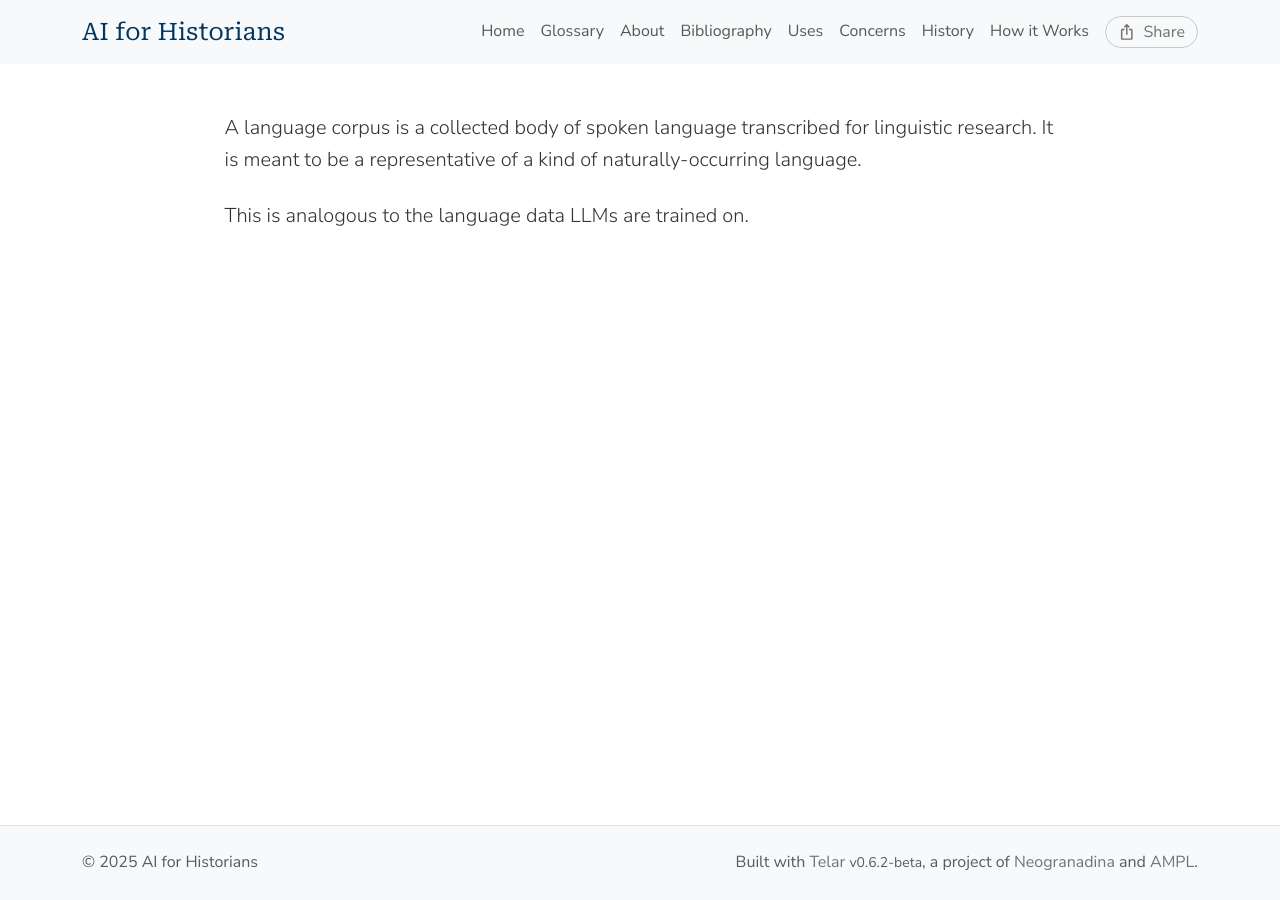
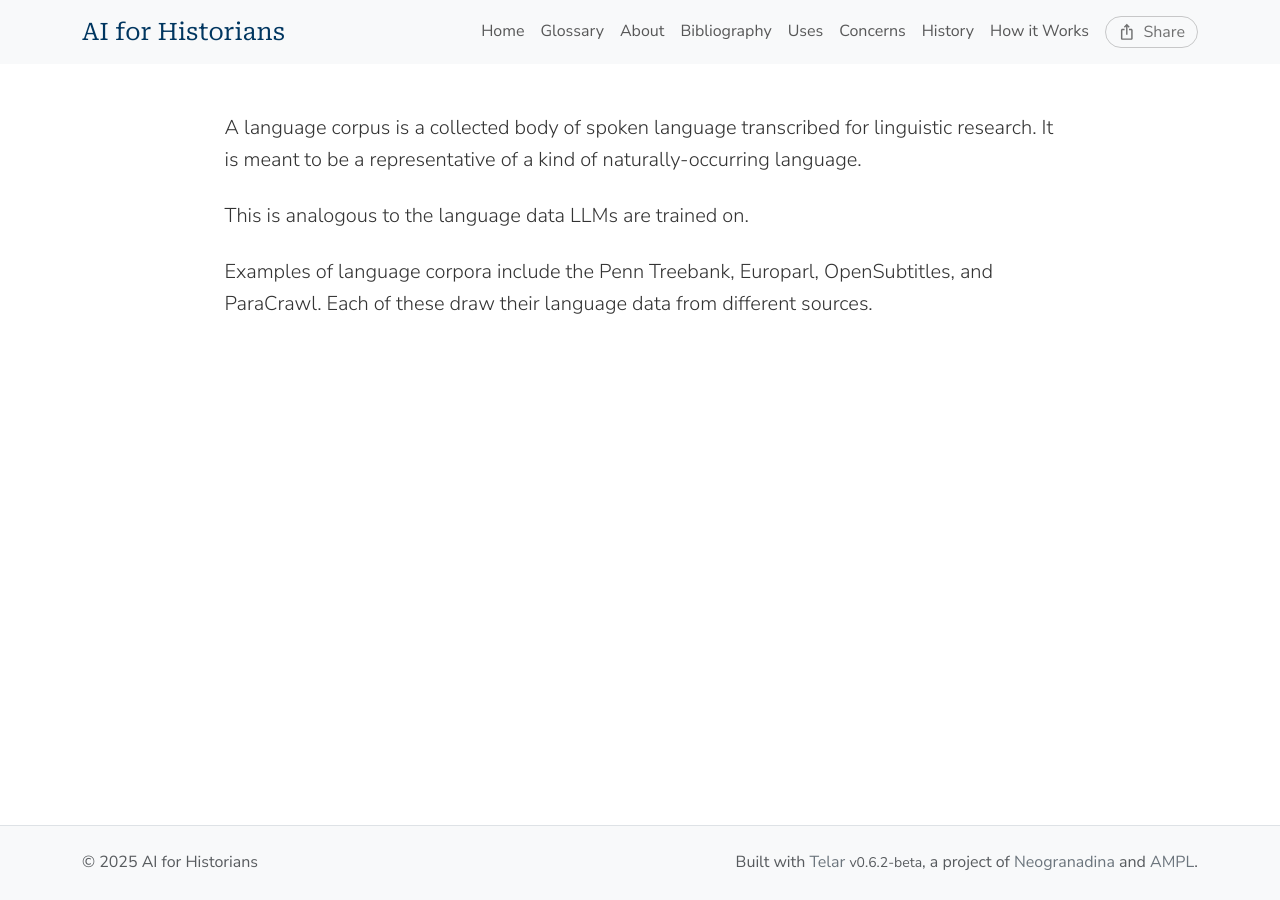
Before and after one commit to avierath/aiforhistory, a Jekyll site: the page built from components/texts/glossary/language-corpus.md, in a window 1280 px wide. Built offline with Jekyll 4.4.1, drawn with Linux system fonts in a browser that asks for light colours.

Commit message:
some id revisions

```diff
--- a/components/texts/glossary/language-corpus.md
+++ b/components/texts/glossary/language-corpus.md
@@ -7,3 +7,5 @@ related_terms: languagecorpus, languagecorpora
 A language corpus is a collected body of spoken language transcribed for linguistic research. It is meant to be a representative of a kind of naturally-occurring language.
 
 This is analogous to the language data LLMs are trained on.
+
+Examples of language corpora include the Penn Treebank, Europarl, OpenSubtitles, and ParaCrawl. Each of these draw their language data from different sources.
```
Also changed, not shown: components/texts/glossary/algorithm.md (+1 -1 lines).
